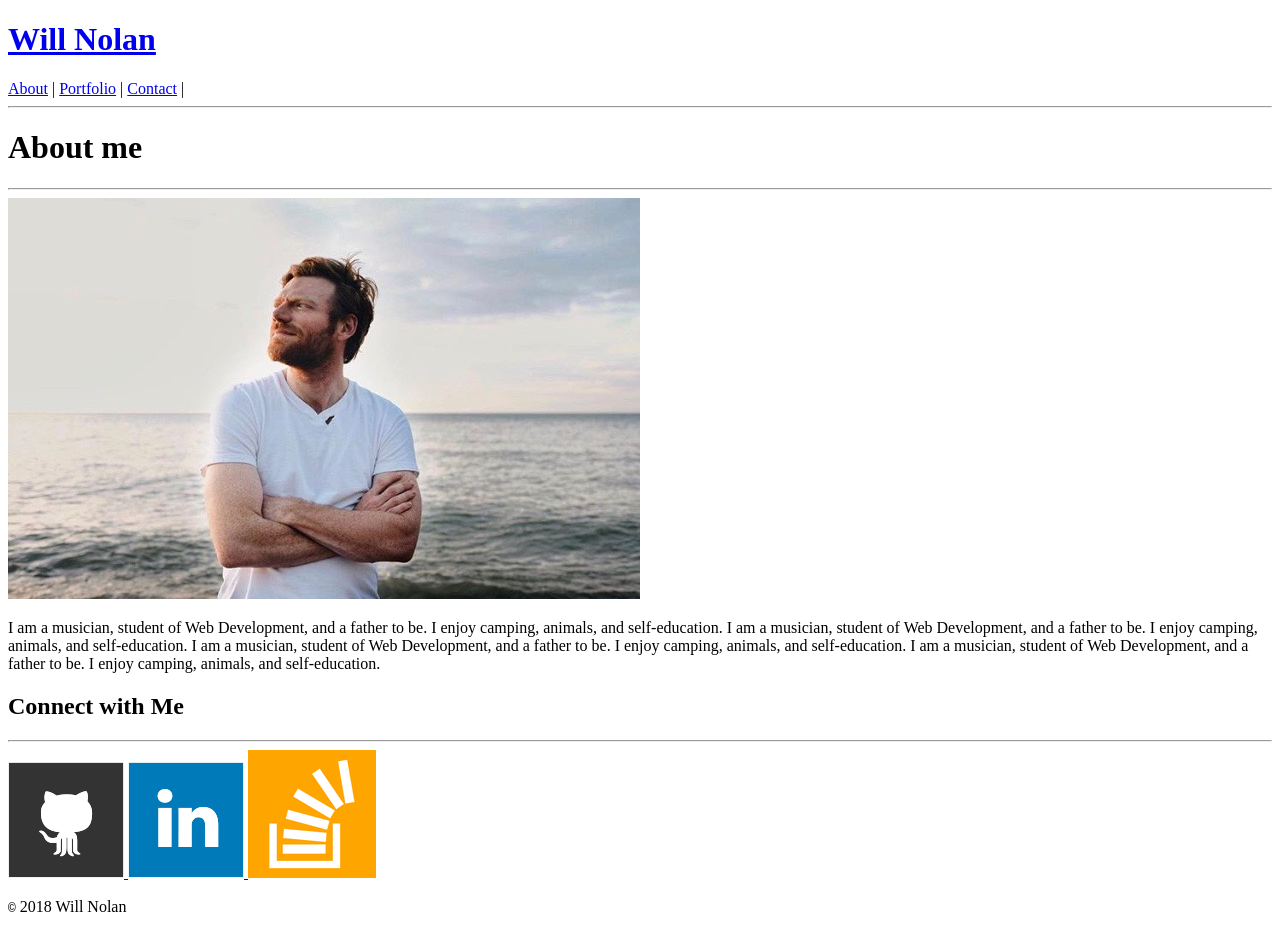
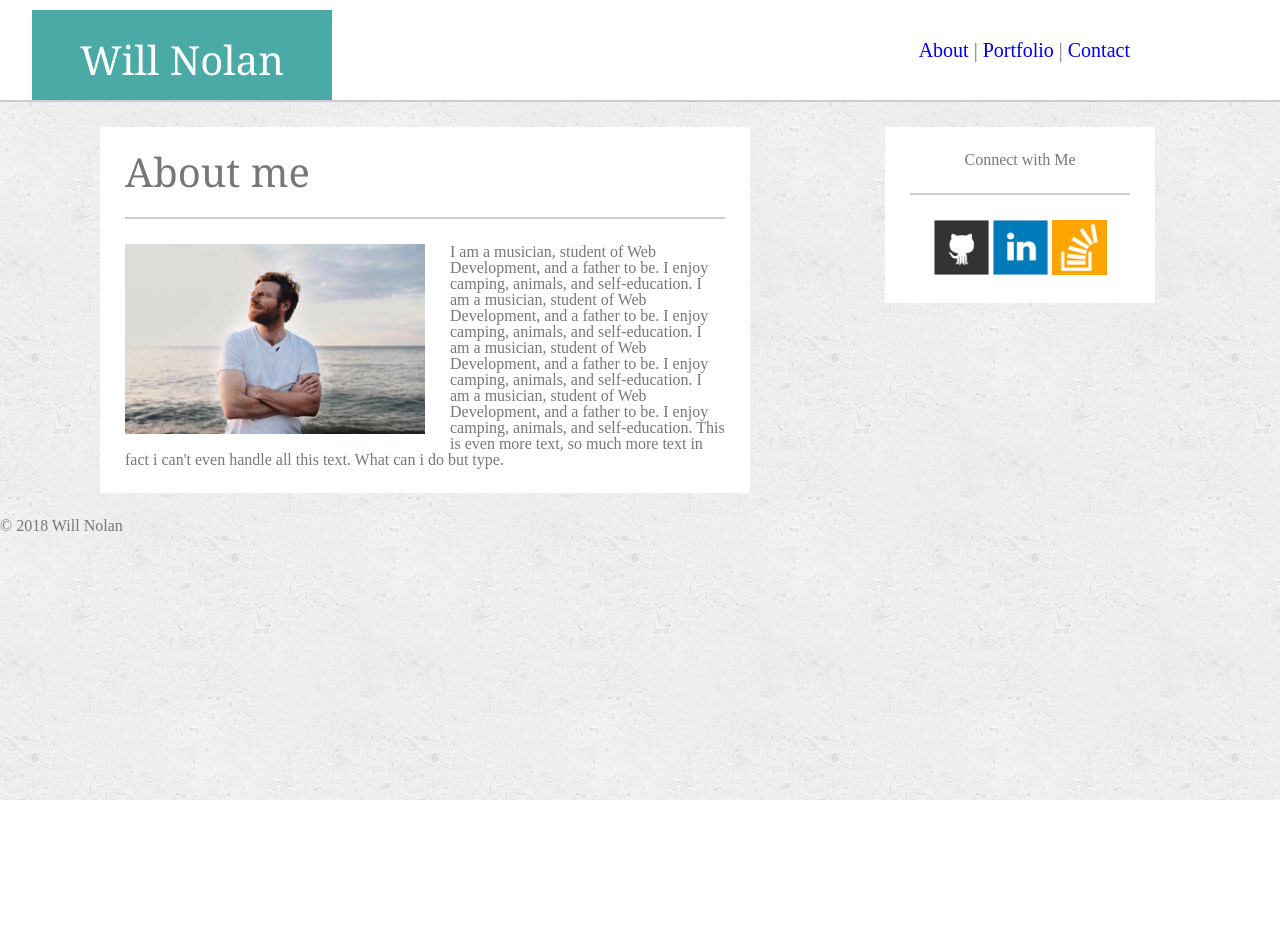
Before and after one commit to will-nolan27/Basic-Portfolio, a plain HTML site: page index.html in a window 1280 px wide. After the commit the page ends 800 px from the top, so only its background shows below. Drawn offline with Linux system fonts and the light colour scheme.

Commit message:
css-partial

```diff
--- /dev/null
+++ b/css/2reset.css
@@ -0,0 +1,48 @@
+/* http://meyerweb.com/eric/tools/css/reset/
+   v2.0 | 20110126
+   License: none (public domain)
+*/
+
+html, body, div, span, applet, object, iframe,
+h1, h2, h3, h4, h5, h6, p, blockquote, pre,
+a, abbr, acronym, address, big, cite, code,
+del, dfn, em, img, ins, kbd, q, s, samp,
+small, strike, strong, sub, sup, tt, var,
+b, u, i, center,
+dl, dt, dd, ol, ul, li,
+fieldset, form, label, legend,
+table, caption, tbody, tfoot, thead, tr, th, td,
+article, aside, canvas, details, embed,
+figure, figcaption, footer, header, hgroup,
+menu, nav, output, ruby, section, summary,
+time, mark, audio, video {
+	margin: 0;
+	padding: 0;
+	border: 0;
+	font-size: 100%;
+	font: inherit;
+	vertical-align: baseline;
+}
+/* HTML5 display-role reset for older browsers */
+article, aside, details, figcaption, figure,
+footer, header, hgroup, menu, nav, section {
+	display: block;
+}
+body {
+	line-height: 1;
+}
+ol, ul {
+	list-style: none;
+}
+blockquote, q {
+	quotes: none;
+}
+blockquote:before, blockquote:after,
+q:before, q:after {
+	content: '';
+	content: none;
+}
+table {
+	border-collapse: collapse;
+	border-spacing: 0;
+}
--- a/css/style.css
+++ b/css/style.css
@@ -0,0 +1,92 @@
+body {
+    background-image: url("../images/concrete_seamless.png");
+    margin: 0px;
+    color: #777777;
+}
+
+a {text-decoration-line: none;
+   text-decoration: none;}
+
+
+header { height: 100px;
+    background-color:#ffffff;
+        position: relative;
+        border-color: #cccccc;
+    border-width:2px;
+border-style: hidden hidden solid hidden;
+    }
+
+        .name{ margin: 0px;
+       width: 300px;
+       height: 90px;
+
+       background-color:#4aaaa5;
+       position:absolute;
+       left: 2em;
+       top: 10px;}
+
+       h1 {font-family: Georgia, Times New Roman, Times, 'serif';
+           font-size:40px;
+
+          }
+          .hname{
+              color: #ffffff;
+              padding: 30px;
+              text-align: center;
+          }
+
+
+
+       nav { float: right;
+             position: absolute;
+             right: 150px;
+             top: 40px;
+
+             font-size: 20px;
+       }
+
+    .content {clear: both;
+        float: left;
+        position: relative;
+        left: 75px;
+        margin:25px ;
+        padding:25px;
+        width: 600px;
+        background-color: #ffffff;
+    overflow: auto}
+
+
+
+        .will {
+            float: left;
+            margin-right: 25px;
+            margin-bottom: 10px;
+            width:50%;
+        }
+.me{ padding-bottom: 25px;
+    border-color: #cccccc;
+    border-width:2px;
+border-style: hidden hidden solid hidden;}
+       .ramble {margin-top: 25px;}
+
+
+        .external {
+
+            float: right;
+            position: relative;
+            right: 100px;
+            margin:25px;
+            padding:25px;
+            width: 220px;
+            text-align: center;
+            background-color: #ffffff;}
+
+            h2 {padding-bottom: 25px;
+                border-color: #cccccc;
+                border-width:2px;
+            border-style: hidden hidden solid hidden;}
+
+            .icon {margin-top: 25px;
+                width: 25%}
+
+footer{clear: both}
--- a/index.html
+++ b/index.html
@@ -1,42 +1,50 @@
 <!DOCTYPE html>
 <html lang="en">
+
 <head>
     <meta charset="UTF-8">
     <meta name="viewport" content="width=device-width, initial-scale=1.0">
     <meta http-equiv="X-UA-Compatible" content="ie=edge">
+    <link rel="stylesheet" href="css/reset.css">
+    <link rel="stylesheet" href="css/style.css">
     <title>Document</title>
 </head>
+
 <body>
     <header>
+        <div class="name">
             <a href="index.html">
-                    <h1>Will Nolan</h1>
+                <h1 class="hname">Will Nolan</h1>
             </a>
-
+        </div>
         <nav>
 
             <a href="index.html">About</a> |
             <a href="portfolio.html">Portfolio</a> |
-                 <a href="contact.html">Contact</a> |
+            <a href="contact.html">Contact</a>
 
         </nav>
 
-             <hr>
+
     </header>
 
     <div class="content">
-                <h1> About me
+        <h1 class="me"> About me
         </h1>
 
-                <hr>
+
 
         <div class="about">
-                    <img id="will" src="images/IMG_1579.jpg" alt="Will Nolan on Beach">
+            <img class="will" src="images/IMG_1579.jpg" alt="Will Nolan on Beach">
 
-                    <p> I am a musician, student of Web Development, and a father to be. I enjoy camping, animals, and self-education.
+
+               <div class="ramble"> I am a musician, student of Web Development, and a father to be. I enjoy camping, animals, and self-education.
                 I am a musician, student of Web Development, and a father to be. I enjoy camping, animals, and self-education.
                 I am a musician, student of Web Development, and a father to be. I enjoy camping, animals, and self-education.
                 I am a musician, student of Web Development, and a father to be. I enjoy camping, animals, and self-education.
-                    </p>
+                This is even more text, so much more text in fact i can't even handle all this text. What can i do but type.
+               </div>
+
         </div>
     </div>
 
@@ -44,22 +52,22 @@
         <h2>Connect with Me
         </h2>
 
-                <hr>
 
-                <nav>
+
+
 
         <a href="https://github.com/will-nolan27" target="_blank">
-                            <img id="icon" src="images/github-128.png" alt="Github Icon">
+            <img class="icon" src="images/github-128.png" alt="Github Icon">
         </a>
 
         <a href="https://www.linkedin.com/in/will-nolan-374174151/" target="_blank">
-                            <img id="icon" src="images/linkedin-128.png" alt="Linkedin Icon">
+            <img class="icon" src="images/linkedin-128.png" alt="Linkedin Icon">
         </a>
 
         <a href="https://stackexchange.com/users/12714138/william-nolan" target="_blank">
-                            <img id="icon" src="images/stackoverflow-128.png" alt="Stackoverflow Icon">
+            <img class="icon" src="images/stackoverflow-128.png" alt="Stackoverflow Icon">
         </a>
-                </nav>
+
     </div>
 
     <footer>
@@ -69,4 +77,5 @@
     </footer>
 
 </body>
+
 </html>
```
Also changed, not shown: contact.html (+26 -28 lines), portfolio.html (+25 -30 lines). Lines whose indentation alone changed are shown as unchanged.
